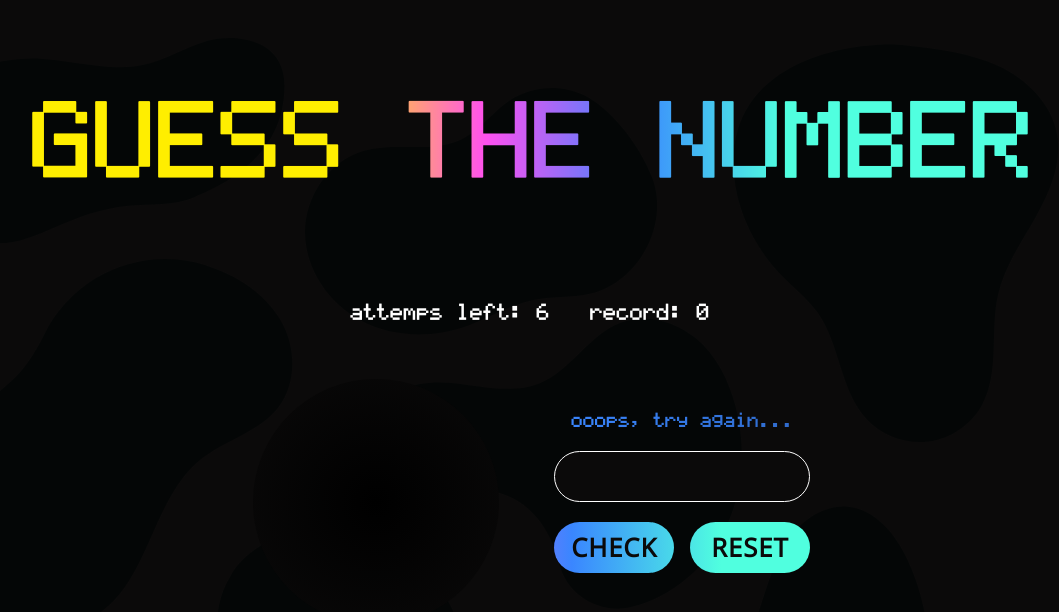
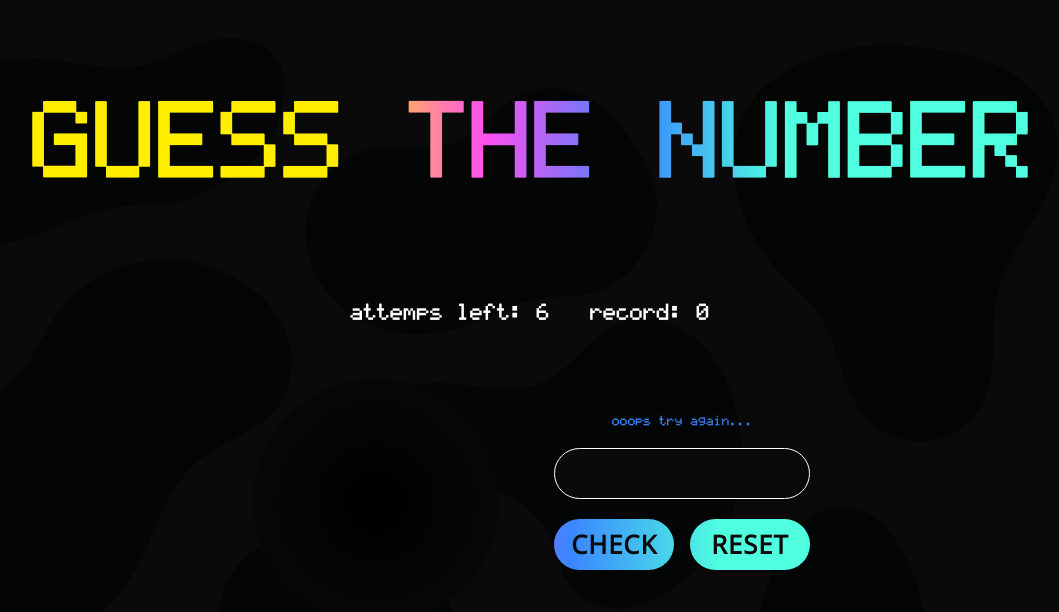
Before and after one commit to taorkon/guess-the-number, a plain HTML site: page index.html in a window 1280 px wide. Both pictures are taken after a click on the button "CHECK". Shown: the whole page, without its empty margins (111-1170 px from the left). Drawn offline with nearby package versions, Linux system fonts and the light colour scheme.

Commit message:
upd message

```diff
--- a/index.html
+++ b/index.html
@@ -33,7 +33,7 @@
     </section>
     <section class="interaction">
       <div class="message-wrapper">
-        <p class="message">Type a number<br>between 1 & 20...</p>
+        <p class="message">Type a number between 1 & 20...</p>
       </div>
       <div class="input-wrap">
         <input type="number" class="guess" min="1" max="20" />
--- a/script.js
+++ b/script.js
@@ -15,13 +15,15 @@ function check() {
 
     //Invalid input
     if (guess === "") {
-        message.textContent = `ooops, try again...`;
+        message.textContent = `ooops
+        try again...`;
         mistakeSound.play();
 
         //Guess is right
     } else if (+guess === secretNumber) {
         numberDisplay.textContent = secretNumber;
-        message.textContent = `you won!`;
+        message.textContent = `you
+        won!`;
         winSound.play();
 
         record = (record === 0) || (record > (6 - attempts)) ? (7 - attempts) : record;
@@ -31,14 +33,16 @@ function check() {
     } else if (+guess !== secretNumber) {
         if (attempts > 1) {
             if (+guess > secretNumber) {
-                message.textContent = `try lower`;
+                message.textContent = `try
+                lower`;
                 mistakeSound.play();
 
                 attempts--;
                 attemptsHTML.textContent = attempts;
                 input.value = "";
             } else if (+guess < secretNumber) {
-                message.textContent = `try higher`;
+                message.textContent = `try
+                higher`;
                 mistakeSound.play();
 
                 attempts--;
@@ -47,7 +51,8 @@ function check() {
             }
         } else {
             numberDisplay.textContent = '×';
-            message.textContent = `you lost`;
+            message.textContent = `you
+            lost`;
             loseSound.play();
 
             attemptsHTML.textContent = 0;
--- a/style.css
+++ b/style.css
@@ -134,7 +134,7 @@ main {
 
 
     font-family: "LCD", sans-serif;
-    font-size: 1.5vw;
+    font-size: 1vw;
 
     text-transform: lowercase;
     text-align: center;
```
